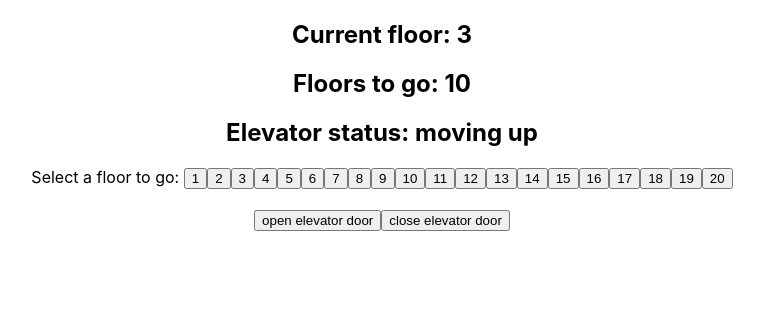
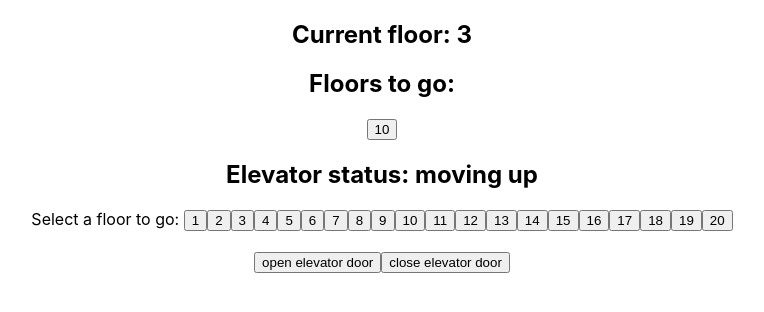
Before and after one commit to yangzhou0/elevator_simulator, a React (Create React App) app: page / in a window 1280 px wide. Both pictures are taken after a click on the button "10". Shown: the top 312 px of the page, without its empty margins (258-1022 px from the left). Built offline with nearby package versions, Linux system fonts and the light colour scheme.

Commit message:
make floors to go buttons

```diff
--- a/src/App.js
+++ b/src/App.js
@@ -14,9 +14,9 @@ function App() {
 
   //initialize 10 floors
   const floors = Array(maxFloor).fill(null).map((_, i) => i+1);
-  const selectFloor = (e)=>{
+  const selectFloor = (e,deselect)=>{
     let selectedFloor = Number(e.target.value)
-    addFloor(currentFloor,floorsToGo,selectedFloor,setFloorsToGo)
+    addFloor(currentFloor,floorsToGo,selectedFloor,setFloorsToGo,deselect)
     setMessage(`you selected ${selectedFloor}`)
     setCloseDoor(true)
     console.log('floors to go',floorsToGo)
@@ -62,12 +62,15 @@ function App() {
   return (
     <div className="App">
       <h2>Current floor: {currentFloor}</h2>
-      <h2>Floors to go: {floorsToGo.join(', ')}</h2>
+      <h2>Floors to go:</h2>
+      {floorsToGo && floorsToGo.map((floorToGo)=>(
+        <button key = {floorToGo} onClick={e=>selectFloor(e,true)} value ={floorToGo}>{floorToGo}</button>
+      ))}
       <h2>Elevator status: {message}</h2>
       <div>
         <span>Select a floor to go: </span>
         {floors.map((floor)=>(
-          <button key = {floor} onClick={selectFloor} value ={floor}>{floor}</button>
+          <button key = {floor} onClick={e => selectFloor(e,false)} value ={floor}>{floor}</button>
         ))}
       </div>
       <br></br>
--- a/src/helper/utilityFunctions.js
+++ b/src/helper/utilityFunctions.js
@@ -4,13 +4,18 @@ function getRandomIntInclusive(min, max) {
   return Math.floor(Math.random() * (max - min + 1) + min); //The maximum is inclusive and the minimum is inclusive
 }
 
-const addFloor = (currentFloor,floorsToGo,selectedFloor,setFloorsToGo)=>{
-  if (currentFloor == selectedFloor){
-    alert(`You are already at floor ${currentFloor}`)
+const addFloor = (currentFloor,floorsToGo,selectedFloor,setFloorsToGo,deselect)=>{
+  if (deselect){
+    console.log('deselect ',selectedFloor)
   }
-  else if (!floorsToGo.includes(selectedFloor)){
-    floorsToGo.push(selectedFloor)
-    setFloorsToGo(floorsToGo)
+  else{
+    if (currentFloor == selectedFloor){
+      alert(`You are already at floor ${currentFloor}`)
+    }
+    else if (!floorsToGo.includes(selectedFloor)){
+      floorsToGo.push(selectedFloor)
+      setFloorsToGo(floorsToGo)
+    }
   }
 }
 
```
Also changed, not shown: 1 other file (tests, documents, lock files or other folders).
